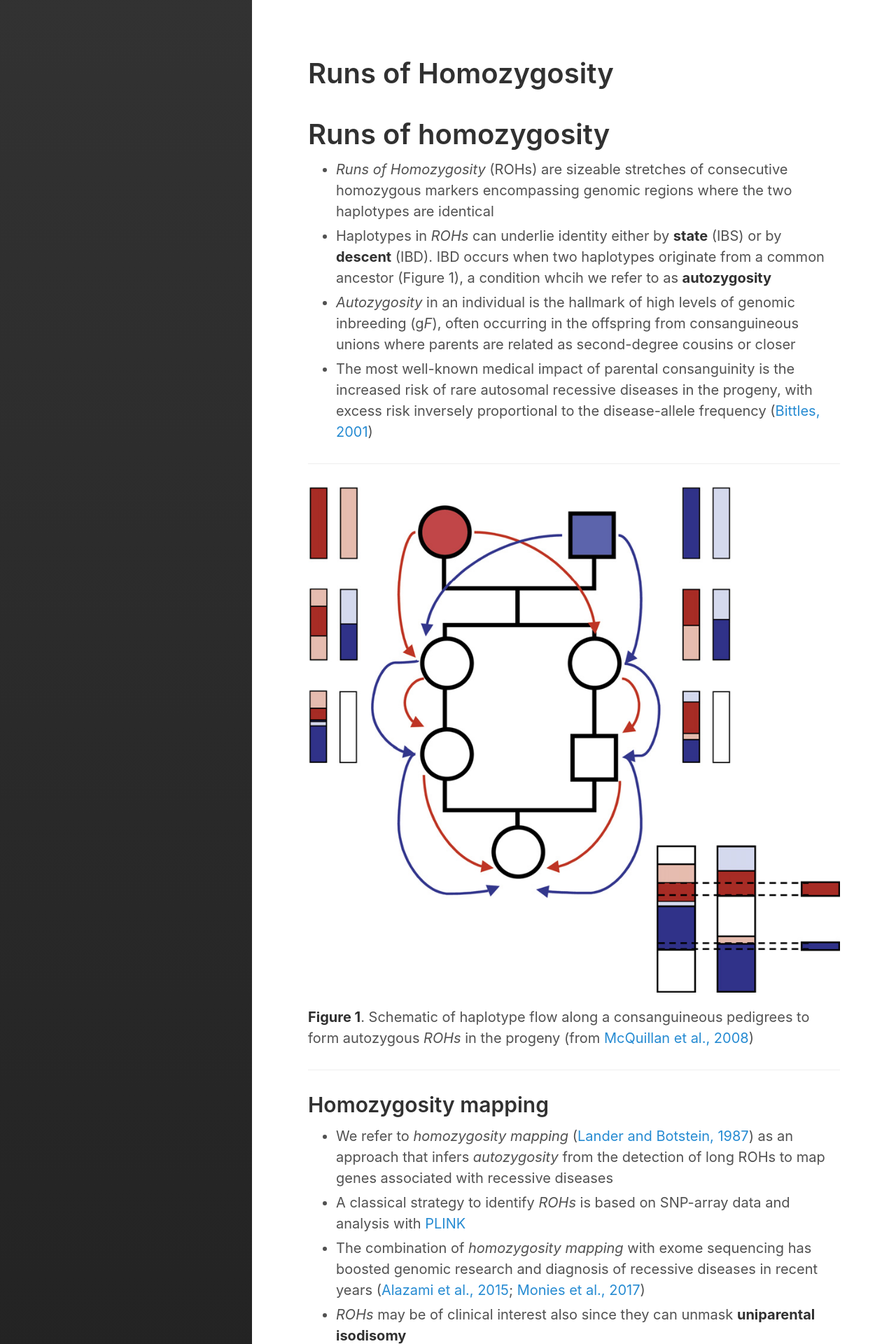
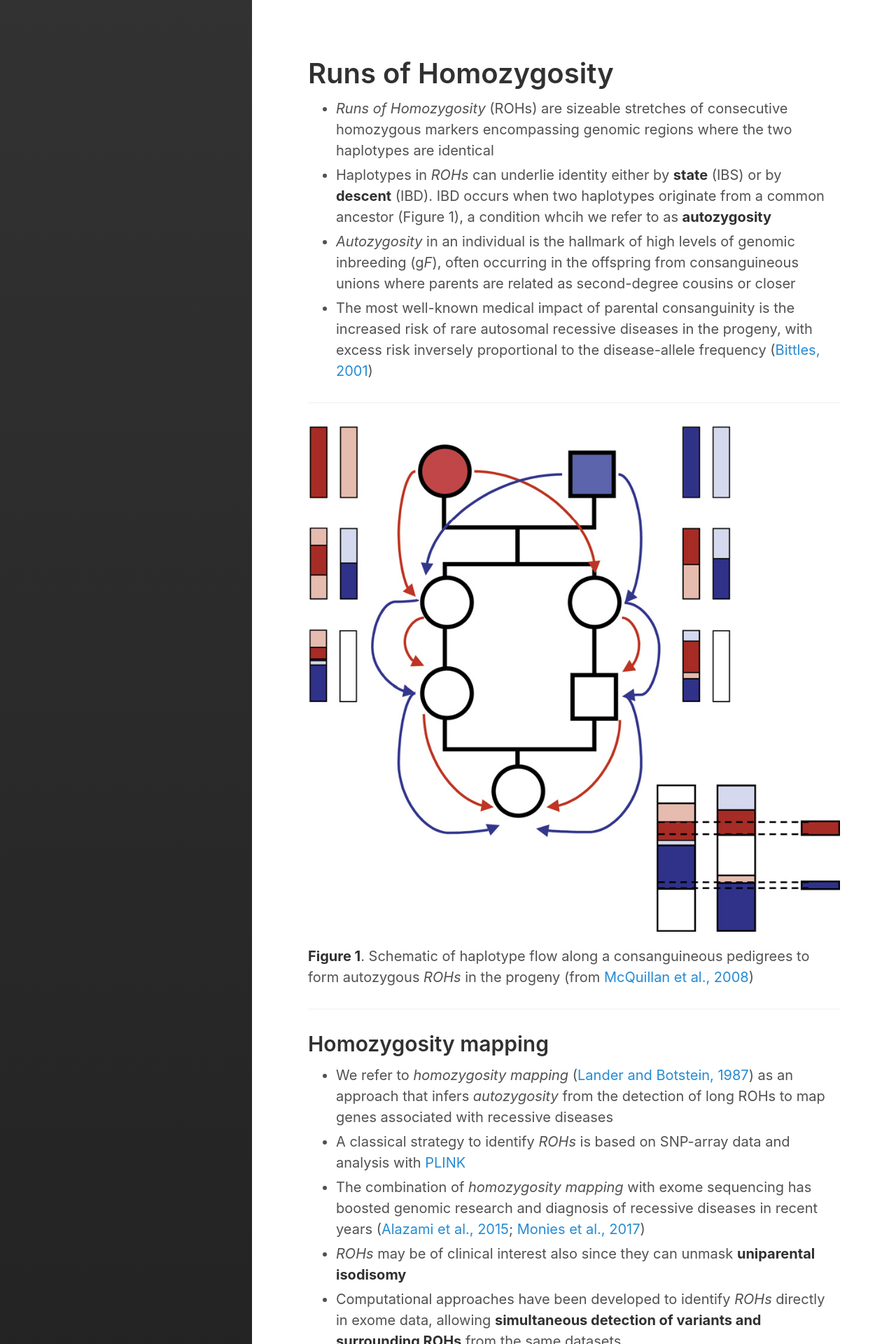
Before and after one commit to sigu-training/clinical_genomics, a Jekyll site: the page built from lectures/roh.md, in a window 1280 px wide. Shown: the top 1920 px of the page at 70% size. Built offline with Jekyll 4.4.1, drawn with Linux system fonts in a browser that asks for light colours.

Commit message:
Update roh.md

```diff
--- a/lectures/roh.md
+++ b/lectures/roh.md
@@ -4,9 +4,6 @@ title: Runs of Homozygosity
 summary: "Identification of Runs of Homozygosity from targeted sequencing data"
 sidebar_link: true
 ---
-
-# Runs of homozygosity
-
 
 - *Runs of Homozygosity* (ROHs) are sizeable stretches of consecutive homozygous markers encompassing genomic regions where the two haplotypes are identical
 - Haplotypes in *ROHs* can underlie identity either by **state** (IBS) or by **descent** (IBD). IBD occurs when two haplotypes originate from a common ancestor (Figure 1), a condition whcih we refer to as **autozygosity**
@@ -28,7 +25,6 @@ sidebar_link: true
 - *ROHs* may be of clinical interest also since they can unmask **uniparental isodisomy**
 - Computational approaches have been developed to identify *ROHs* directly in exome data, allowing **simultaneous detection of variants and surrounding ROHs** from the same datasets.
 
----
 
 ## Computational approaches
 
@@ -65,5 +61,3 @@ Usually, long ROH (approximately >1.5 Mb) arise as a result of close parental co
 
 ![h3m2_baf]({{site.url}}{{site.baseurl}}/images/h3m2_baf.png)
 **Figure 3**. ***BAF* data distribution** Panels a, b and c show the distributions of BAF values against the genotype calls generated by the HapMap consortium on SNP-array data ( a ), the genotype calls made by SAMtools ( b ) and the genotype calls made by GATK ( c ). For each genotype caller, the distribution of BAF values is reported for homozygous reference calls (HMr), heterozygous calls (HT) and homozygous alternative calls (HMa). R is the Pearson correlation coefficient. Panels d–g show the distribution of BAF values in all the regions of the genome ( d ), in heterozygous regions ( e ), in homozygous regions ( f ) and in the X chromosome of male individuals ( g ). For each panel, the main plot reports the zoomed histogram, the left subplot shows the BAF values against genomic positions, whereas the right subplot shows the entire histogram of BAF values. (from [Magi et al., 2014](https://academic.oup.com/bioinformatics/article/30/20/2852/2422169))
-
----
```
